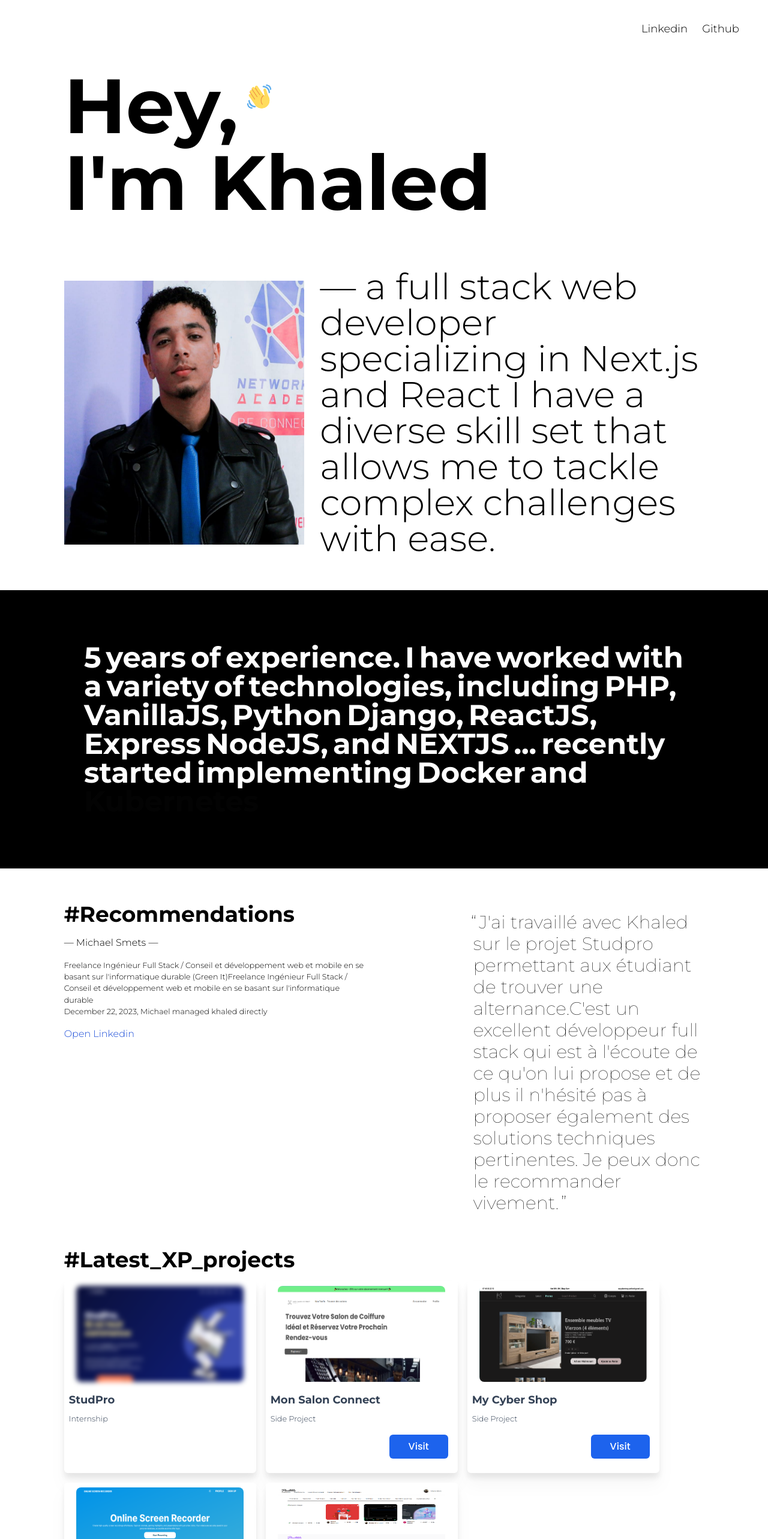
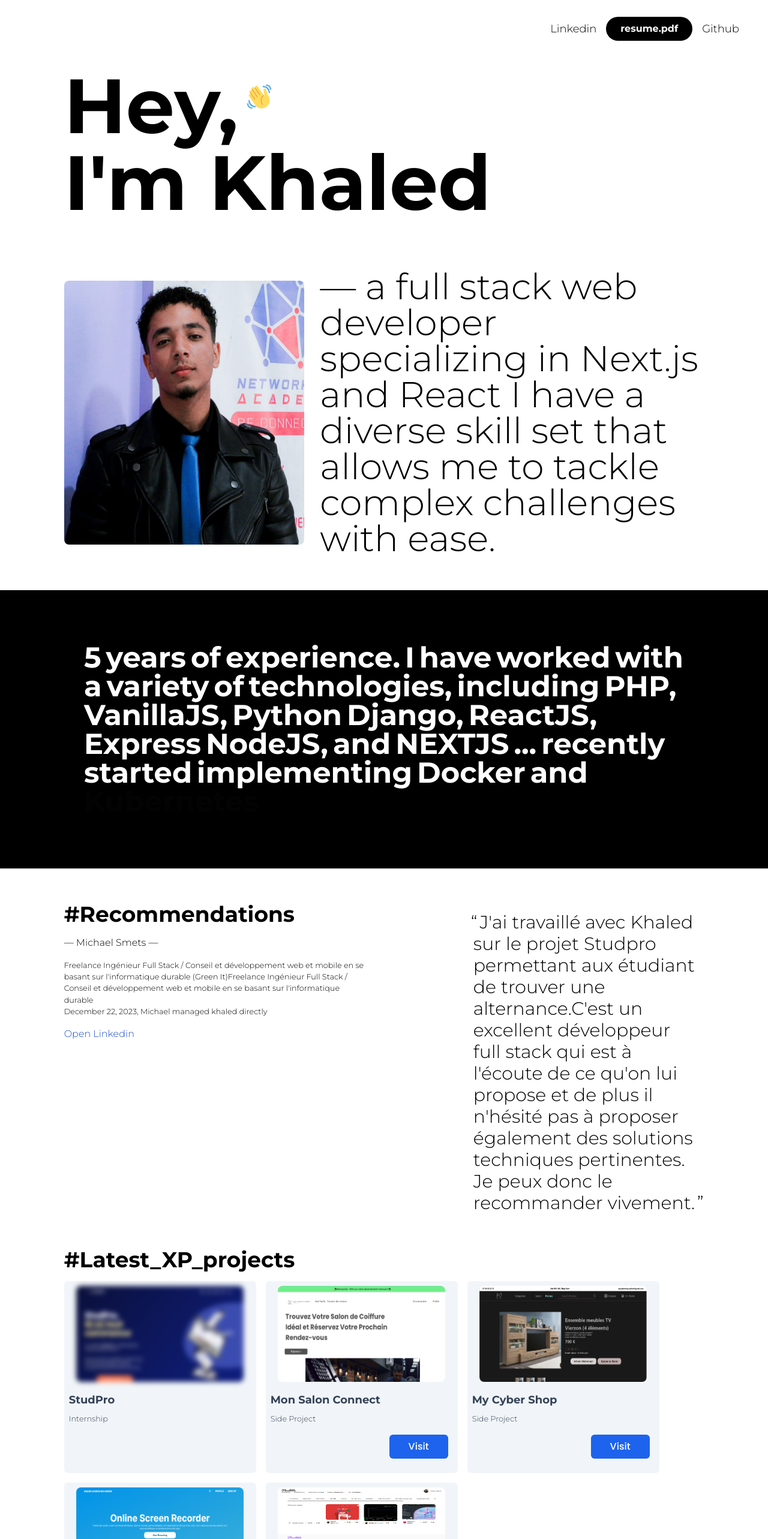
Before and after one commit to anwar-2000/latest_portfolio, a Next.js app: page / in a window 1280 px wide. Shown: the top 2566 px of the page at 60% size. Built offline with nearby package versions, Linux system fonts and the light colour scheme; a web font is replaced by a local one.

Commit message:
New : my resume + EDIT : card bg color

```diff
--- a/components/Card.tsx
+++ b/components/Card.tsx
@@ -11,7 +11,7 @@ type Props = {
 }
 
 const Card = ({title,url,image,date,type}:Props) => {
-  return <div className='bg-white cursor-pointer text-slate-700 drop-shadow-xl hover:bg-slate-200 border-slate-600	relative w-[320px] min-h-[320px] flex flex-col items-start justify-start gap-2  rounded-md'>
+  return <div className='cursor-pointer bg-slate-100 text-slate-700  hover:bg-slate-200 relative w-[320px] min-h-[320px] flex flex-col items-start justify-start gap-2  rounded-md'>
     <div className="w-full relative flex items-center justify-center p-2">
       <img src={image} alt={title} className={`w-11/12 h-40 rounded-lg ${image === "/images/studpro.png" && "blur-sm"} `}/>
     </div>
--- a/components/Hero.tsx
+++ b/components/Hero.tsx
@@ -83,7 +83,7 @@ const Hero = () => {
           width={400}
           src="/images/img4.jpg"
           alt="Me"
-          className="mt-4 md:mt-20 md:h-[440px]"
+          className="mt-4 md:mt-20 md:h-[440px] rounded-lg"
         />
         <motion.small
           initial={{ y: 30, opacity: 0 }}
--- a/components/Navbar.tsx
+++ b/components/Navbar.tsx
@@ -6,21 +6,29 @@ interface Props {}
 
 const Navbar = () => {
   return (
-    <div className="w-full h-24 flex items-center justify-end gap-6 bg-white px-12">
+    <div className="w-full h-24 flex items-center justify-center md:justify-end gap-4 bg-white px-12">
       <Link target="_blank" href="https://www.linkedin.com/in/khaled-khaouani/">
       <motion.h3 className="text-black text-lg cursor-pointer "
       initial={{opacity:0,y:-10}}
-      transition={{duration : 0.4 , delay : 0.2}}
+      transition={{duration : 0.3 , delay : 0.2}}
       viewport={{once:true}}
       whileInView={{opacity:1,y:0}}
       >
         Linkedin
       </motion.h3>
       </Link>
+      <Link href="/pdf/Khaled_Khaouani_web_dev.pdf" download target="_blank">
+      <motion.h3
+      initial={{opacity:0,y:-10}}
+      transition={{duration : 0.4 , delay : 0.5}}
+      viewport={{once:true}}
+      whileInView={{opacity:1,y:0}}
+      className="bg-black text-white font-bold px-6 py-2 rounded-full">resume.pdf</motion.h3>
+      </Link>
       <Link target="_blank" href="https://www.github.com/anwar-2000/">
       <motion.h3 className="text-black text-lg cursor-pointer"
       initial={{opacity:0,y:-10}}
-      transition={{duration : 0.4 , delay : 0.2}}
+      transition={{duration : 0.5 , delay : 0.9}}
       viewport={{once:true}}
       whileInView={{opacity:1,y:0}}
       >
--- a/components/Recommendation.tsx
+++ b/components/Recommendation.tsx
@@ -20,7 +20,7 @@ const Recommendation = () => {
         <Link href="https://www.linkedin.com/in/michaelsmets86/" className='text-blue-700'>Open Linkedin</Link>
     </div>
     <q
-    className="flex flex-wrap md:text-3xl mt-4 self-start w-4/5 font-extralight text-black">
+    className="flex flex-wrap md:text-3xl mt-4 self-start w-4/5 font-light text-black">
       {words.map((word,i)=>{
           return <motion.span  className='mx-1' key={i} initial={{opacity : 0}} whileInView={{opacity : 1}} viewport={{once:true}} transition={{ delay: i * 0.1 }}>{word}</motion.span>
       }
--- a/components/backdrop/BackDrop.tsx
+++ b/components/backdrop/BackDrop.tsx
@@ -8,7 +8,7 @@ interface Props {
 }
 
 const BackDrop = ({children,onClick}:Props) => {
-  return <motion.div className='z-10 fixed top-0 left-0 w-full h-full bg-slate-700 bg-opacity-70 flex items-end justify-center' onClick={onClick}
+  return <motion.div className='cursor-pointer z-10 fixed top-0 left-0 w-full h-full bg-slate-700 bg-opacity-70 flex items-end justify-center' onClick={onClick}
   initial={{opacity : 0}}
   animate={{opacity : 1}}
   exit={{opacity : 0}}
```
Also changed, not shown: 1 other file (tests, documents, lock files or other folders).
